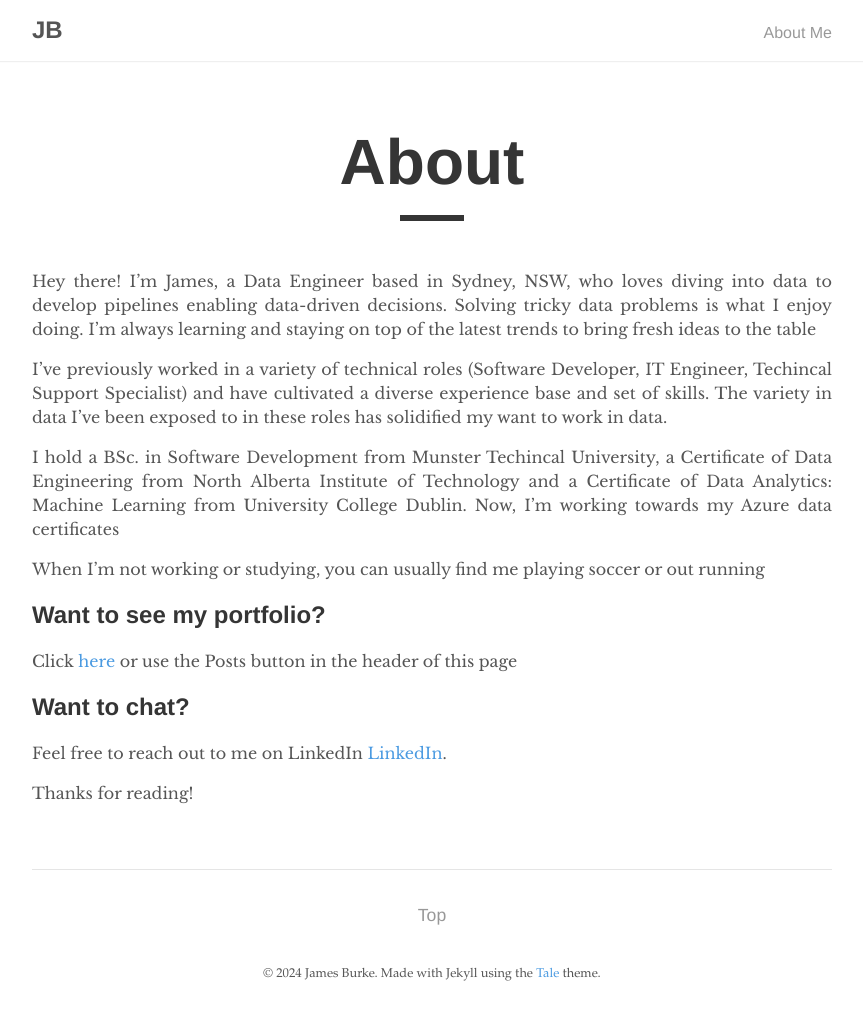
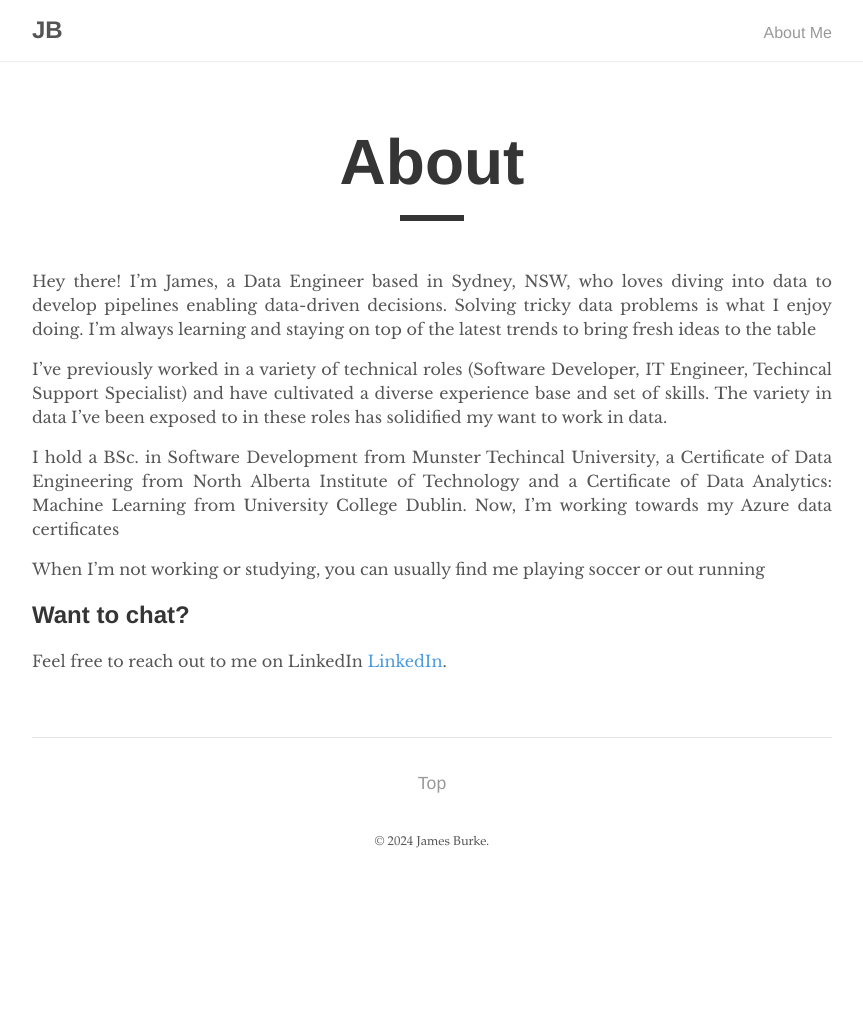
Before and after one commit to james-burke-dev/james-burke-dev.github.io, a Jekyll site: the page built from _pages/about.md, in a window 1280 px wide. Shown: the whole page, without its empty margins (208-1071 px from the left). Built offline with Jekyll 4.4.1, drawn with Linux system fonts in a browser that asks for light colours; after the commit the page ends 900 px from its top, so only the background shows below that.

Commit message:
update about.md

```diff
--- a/_includes/footer.html
+++ b/_includes/footer.html
@@ -1,5 +1,4 @@
 <footer>
   <span>
-    &copy; <time datetime="{{ site.time }}">{{ site.time | date: '%Y' }}</time> {{ site.author.name }}. Made with Jekyll using the <a href="https://github.com/chesterhow/tale/">Tale</a> theme.
-  </span>
+    &copy; <time datetime="{{ site.time }}">{{ site.time | date: '%Y' }}</time> {{ site.author.name }}.
 </footer>
--- a/_pages/about.md
+++ b/_pages/about.md
@@ -13,10 +13,5 @@ I hold a BSc. in Software Development from Munster Techincal University, a Certi
 
 When I'm not working or studying, you can usually find me playing soccer or out running
 
-## Want to see my portfolio?
-Click [here](https://jamesburke.dev) or use the Posts button in the header of this page
-
 ## Want to chat?
 Feel free to reach out to me on LinkedIn [LinkedIn](https://www.linkedin.com/in/james-burke-dev/).
-
-Thanks for reading!
```
